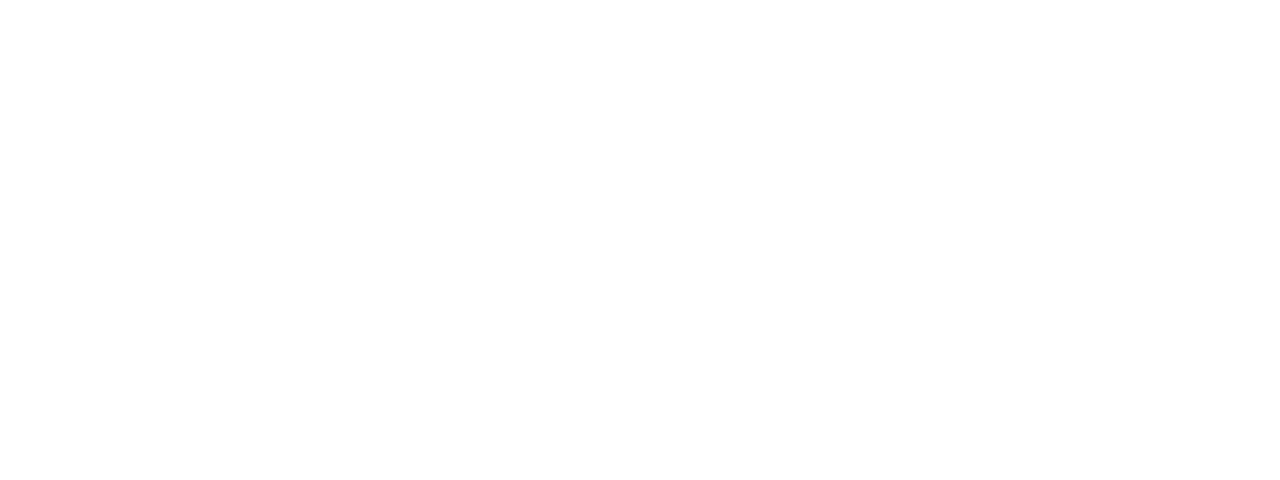
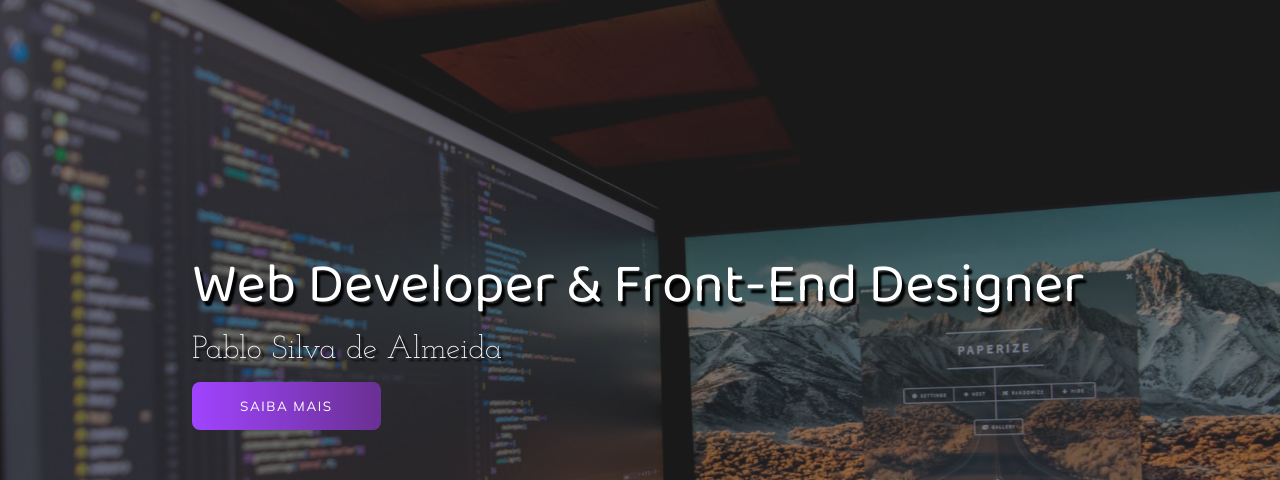
Before and after one commit to almeidaspablo/portifolio, a plain HTML site: page index.html in a window 1280 px wide. Shown: the top 480 px of the page. Drawn offline with Linux system fonts and the light colour scheme.

Commit message:
:package: header

```diff
--- a/index.html
+++ b/index.html
@@ -4,10 +4,27 @@
     <meta charset="UTF-8">
     <meta http-equiv="X-UA-Compatible" content="IE=edge">
     <meta name="viewport" content="width=device-width, initial-scale=1.0">
-    <link href="style.css">
+
+    <link rel="stylesheet" href="style.css"/>
+    <link rel="apple-touch-icon" sizes="180x180" href="imagens/apple-touch-icon.png"/>
+    <link rel="icon" type="image/png" sizes="32x32" href="imagens/favicon-32x32.png"/>
+    <link rel="icon" type="image/png" sizes="16x16" href="imagens/favicon-16x16.png"/>
+    <link rel="manifest" href="site.webmanifest"/>
+
     <title>Portifólio</title>
 </head>
 <body>
-
+    <div class="container">
+        <header>
+            <div class="img-wrapper">
+                <img src="imagens/bg.jpeg" alt="">
+            </div>
+            <div class="banner">
+                <h1>Web Developer & Front-End Designer</h1>
+                <p>Pablo Silva de Almeida</p>
+                <button>Saiba mais</button>
+            </div>
+        </header>
+    </div>
 </body>
 </html>
--- a/style.css
+++ b/style.css
@@ -1,3 +1,91 @@
 @import url('https://fonts.googleapis.com/css2?family=Baloo+Da+2:wght@400;500;600;700&family=Josefin+Slab:ital,wght@0,300;0,400;0,600;0,700;1,300;1,400;1,600&family=Mulish:ital,wght@0,200;0,300;0,400;0,500;1,200;1,300;1,400&display=swap');
 
-@import url("https://cdnjs.cloudflare.com/ajax/libs/font-awesome/5.15.3/css/all.min.css"); /*Import Font-Awesome*/
+@import url("https://cdnjs.cloudflare.com/ajax/libs/font-awesome/5.15.3/css/all.min.css"); /* Import Font-Awesome */
+
+*{
+    margin: 0;
+    padding: 0;
+}
+
+header{
+    width: 100%;
+    height: 100vh;
+    overflow: hidden;
+    position: relative;
+}
+
+@keyframes zoom{
+    0% { transform: scale(1.3); }
+    100% { transform: scale(1); }
+}
+
+.img-wrapper{
+    width: 100%;
+    height: 100%;
+    overflow: hidden;
+    background-color: rgba(0, 0, 0, 0.8);
+}
+
+.img-wrapper img{
+    width: 100%;
+    height: 100%;
+    object-fit: cover;
+    opacity: 0.5;
+    animation: zoom 20s; /* timing-function delay iteration-count direction fill-mode; */
+}
+
+@keyframes move-banner {
+    0% { transform: translateY(10rem) rotateY(-30deg); }
+    100% {
+        transform: translateY(0) rotateY(0);
+        opacity: 1;
+    }
+}
+
+.banner{
+    position: absolute;
+    top: 30%;
+    left: 15%;
+}
+
+.banner h1{
+    color: #ffffff;
+    font-size: 3.5rem;
+    font-family: "Baloo Da 2", serif;
+    font-weight: 200;
+    text-shadow: .2rem .3rem 2px rgba(0, 0, 0, 4);
+    /* margin-bottom: 1rem; */
+    opacity: 0;
+    animation: move-banner 1s 0.5s forwards;
+}
+
+.banner p{
+    color: #ffffff;
+    font-size: 2rem;
+    font-family: "Josefin Slab", serif;
+    font-weight: 100;
+    text-shadow: .2rem .2rem 2px rgba(0, 0, 0, 4);
+    margin-bottom: 1rem;
+    opacity: 0;
+    animation: move-banner 1s 0.7s forwards;
+}
+
+.banner button{
+    font-family: "Mulish", serif;
+    color: #ffffff;
+    text-transform: uppercase;
+    letter-spacing: .1rem;
+    background: #6a3093; /*Fallback for old browsers*/
+    background: -webkit-linear-gradient(to right, #6a3093, #a044ff);
+    background: linear-gradient(to left, #6a3093, #a044ff);
+    padding: 1rem 3rem;
+    border: none;
+    border-radius: 8px;
+    cursor: pointer;
+    opacity: 0;
+    animation: move-banner 1s 0.9s forwards;
+}
+
+.banner button:hover{
+    opacity: 0.8;
+}
```
Also changed, not shown: imagens/android-chrome-192x192.png (renamed from android-chrome-192x192.png), imagens/android-chrome-512x512.png (renamed from android-chrome-512x512.png), imagens/apple-touch-icon.png (renamed from apple-touch-icon.png), imagens/bg.jpeg (added), imagens/favicon-16x16.png (renamed from favicon-16x16.png), imagens/favicon-32x32.png (renamed from favicon-32x32.png), site.webmanifest, 1 other file.
